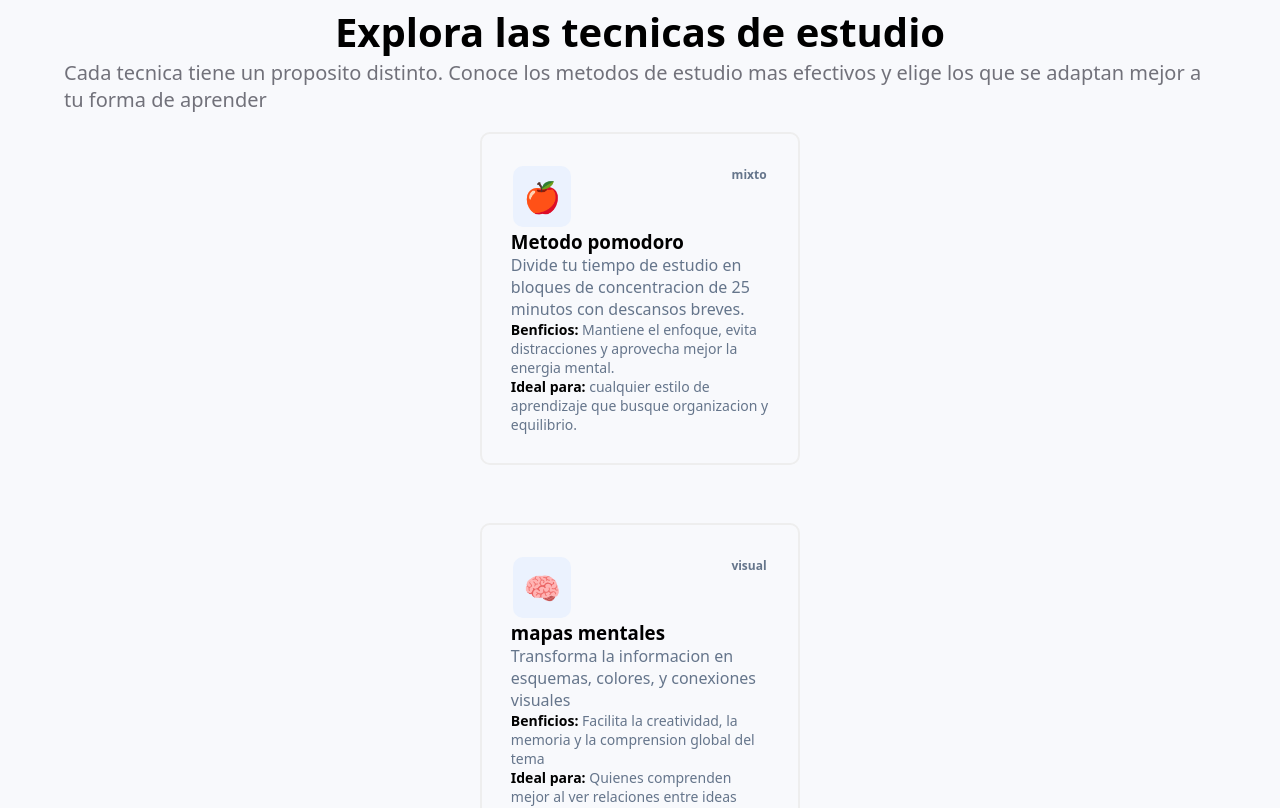
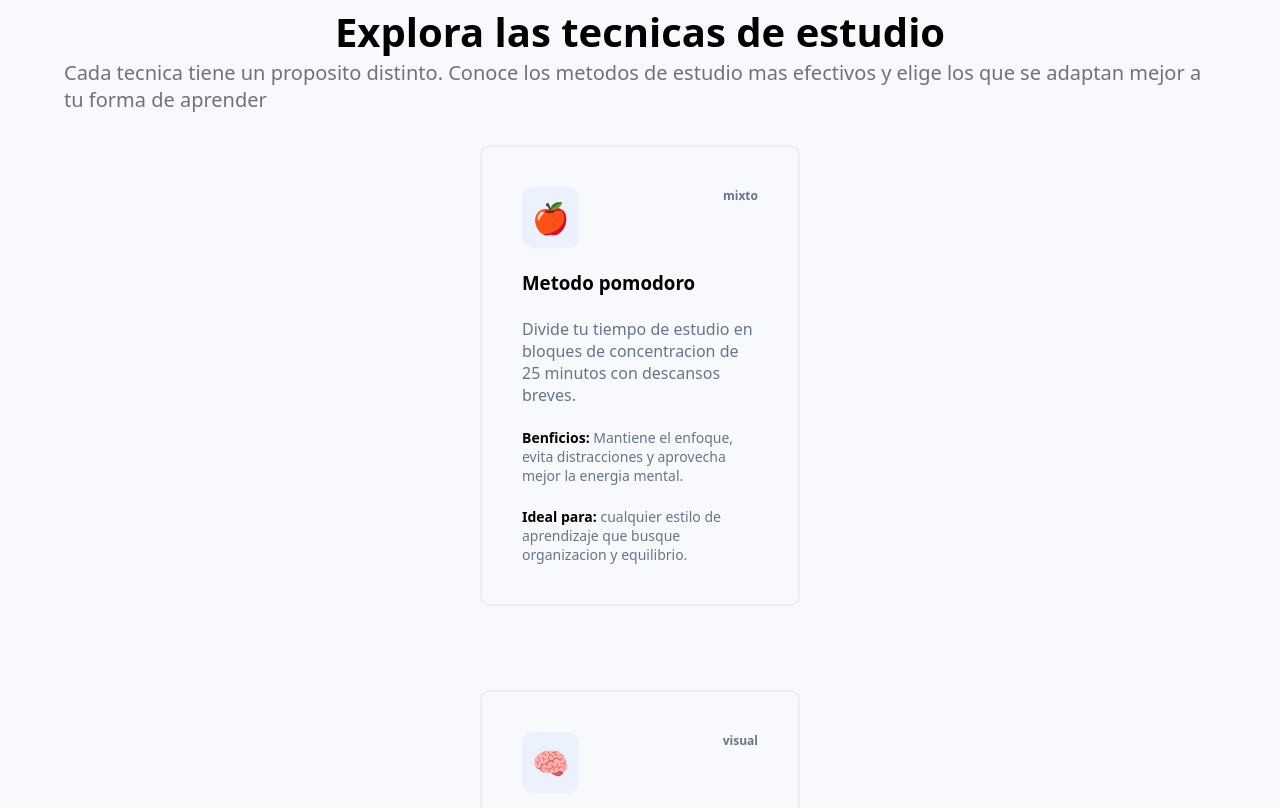
Before and after one commit to pabloduarte9679/prototipo-aplicacion, a React (Vite) app: page /page in a window 1280 px wide. Shown: the part 860-1668 px from the top of the page. Built offline with nearby package versions, Linux system fonts and the light colour scheme.

Commit message:
modified minimal details

```diff
--- a/src/App.css
+++ b/src/App.css
@@ -8,6 +8,11 @@
   font-size: 1.25rem;
 }
 
+#method-container{
+  display: grid;
+  grid-template-columns: auto auto auto;
+}
+
 .method{
   display: flex;
   flex-direction: column;
@@ -15,11 +20,11 @@
   width: 25vw;
   border: #eeeeee 2px solid;
   border-radius: 10px;
-  margin: 2%;
+  margin: 2rem;
 }
 
-.method > div{
-  margin: 1%;
+.method > *{
+  margin: 0.7rem;
 }
 
 .method:hover{
@@ -28,6 +33,22 @@
   box-shadow: 2px 2px 2px  2px #cccccc;
   transition: ease-in-out 0.3s;
 }
+
+.method-btn{
+  background-color: #40aaab;
+  color: #fff;
+  border: solid;
+  padding: 1rem;
+  border-radius: 10px;
+}
+
+.method-btn:hover{
+  background-color: #4099c9;
+  border: 1px solid #000000;
+  transition: 0.3s;
+}
+
+
 .ideal{
   background-color: #40bf80;
   padding: 0.5rem 0.7rem;
```
